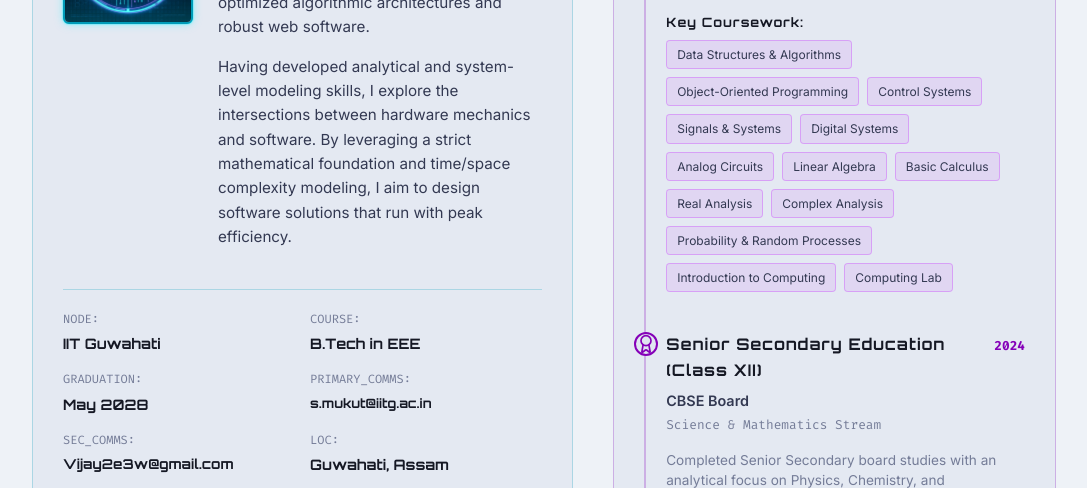
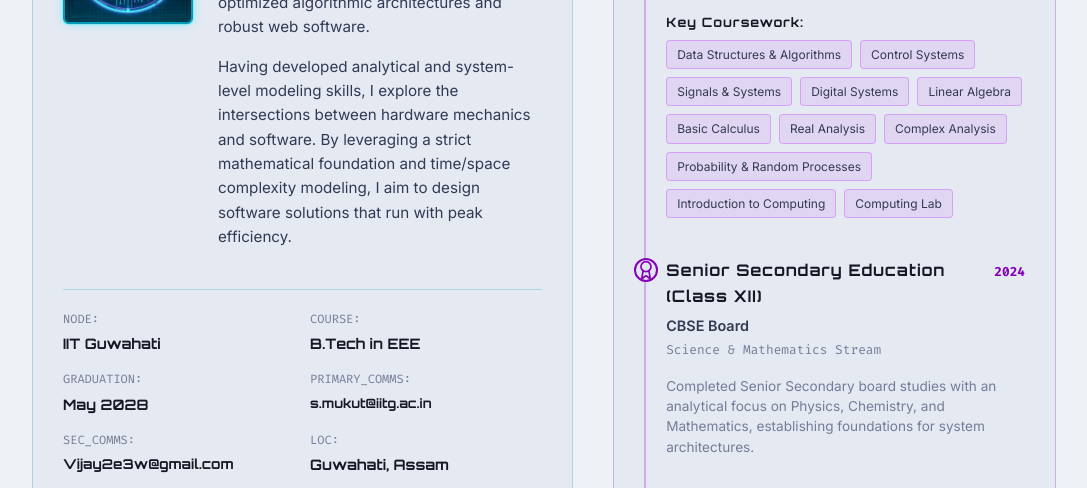
Before and after one commit to Mukut-Singh/Mukut-Singh.github.io, a plain HTML site: page index.html in a window 1280 px wide. Shown: the part 1258-1746 px from the top of the page, without its empty margins (96-1183 px from the left). Drawn offline with nearby package versions, Linux system fonts and the light colour scheme.

Commit message:
Remove Object-Oriented Programming and Analog Circuits from academic coursework

```diff
--- a/index.html
+++ b/index.html
@@ -261,11 +261,9 @@
                                     <h5>Key Coursework:</h5>
                                     <div class="course-chips">
                                         <span>Data Structures & Algorithms</span>
-                                        <span>Object-Oriented Programming</span>
                                         <span>Control Systems</span>
                                         <span>Signals & Systems</span>
                                         <span>Digital Systems</span>
-                                        <span>Analog Circuits</span>
                                         <span>Linear Algebra</span>
                                         <span>Basic Calculus</span>
                                         <span>Real Analysis</span>
```
